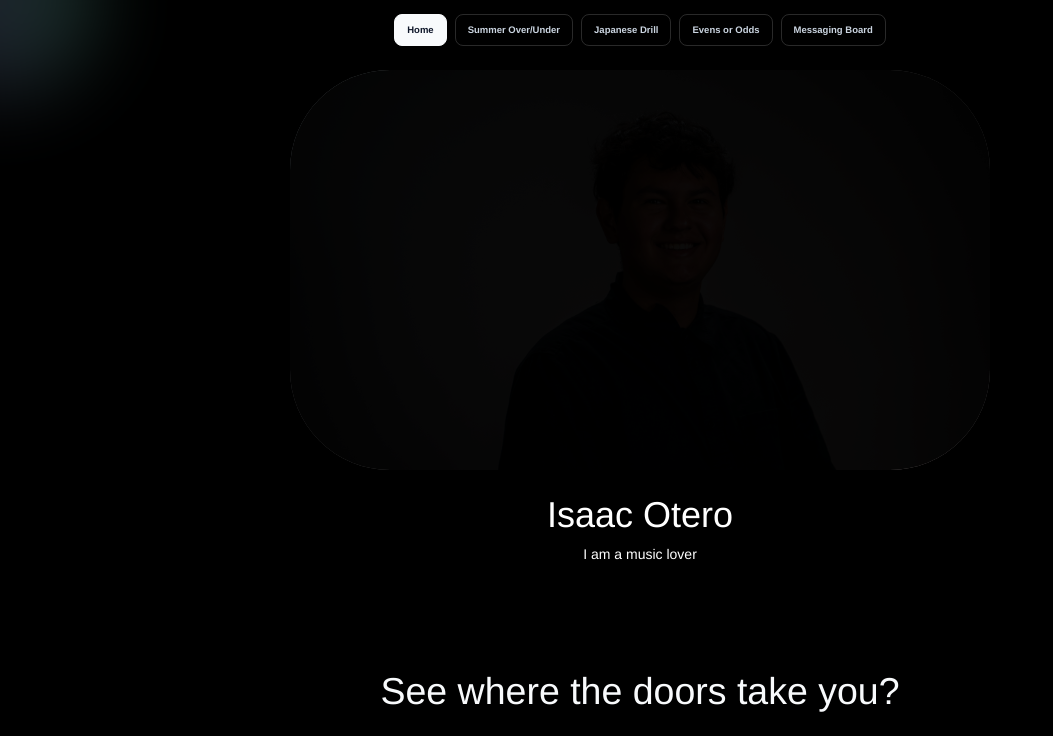
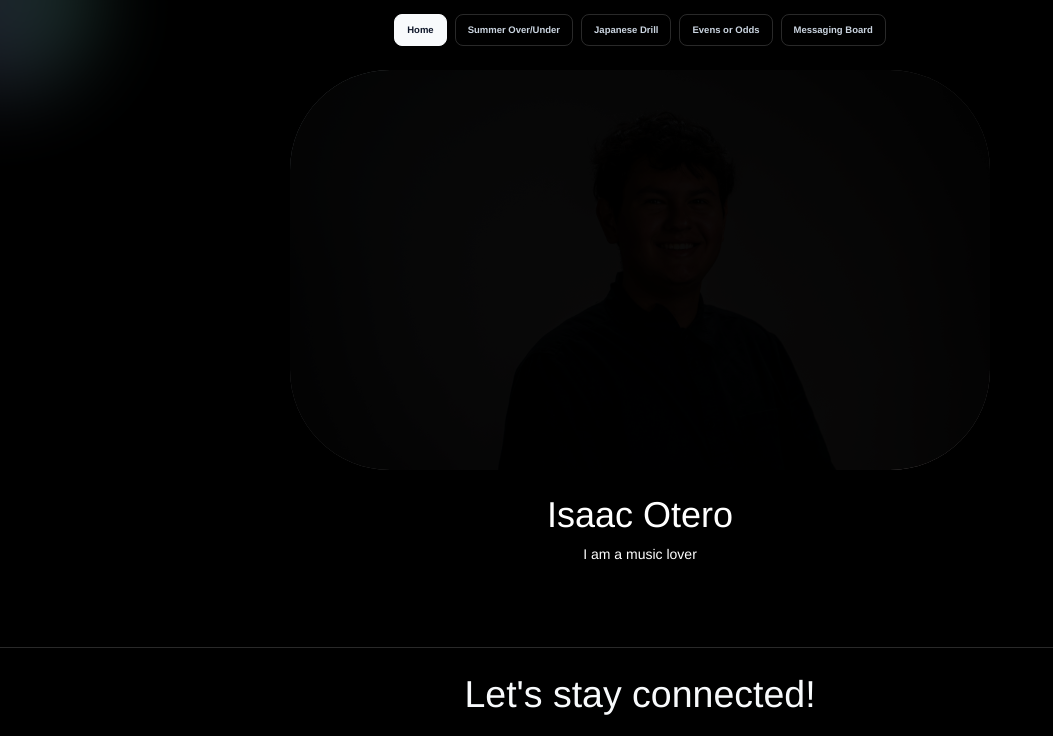
Before and after one commit to Isaac-Otero/portfolio, a React (Vite) app: page / in a window 1280 px wide. Shown: the top 736 px of the page, without its empty margins (0-1053 px from the left). Built offline with nearby package versions, Linux system fonts and the light colour scheme; what pubnub would draw is missing.

Commit message:
Remove door section from home page

```diff
--- a/src/components/App.js
+++ b/src/components/App.js
@@ -1,13 +1,9 @@
 import React, {Component} from 'react';
-import Projects from './Projects';
 import SocialProfiles from './SocialProfiles';
 const profile = new URL('../assets/Me.jpeg', import.meta.url).href;
 import MouseEffect from './MouseEffect';
 import Title from './Title.js';
-import Header from './Header';
-import Reaction from '../projects/reaction'
 import ProfileReveal from './ProfileReveal';
-import Doors from './Door.js';
 
 console.log(profile)
 //import { getValue } from '@testing-library/user-event/dist/utils';
@@ -95,8 +91,6 @@ class App extends Component {
             )
           }
             <hr />
-            <Doors/>
-            <hr />
             <SocialProfiles />
           </div>
         )
```
